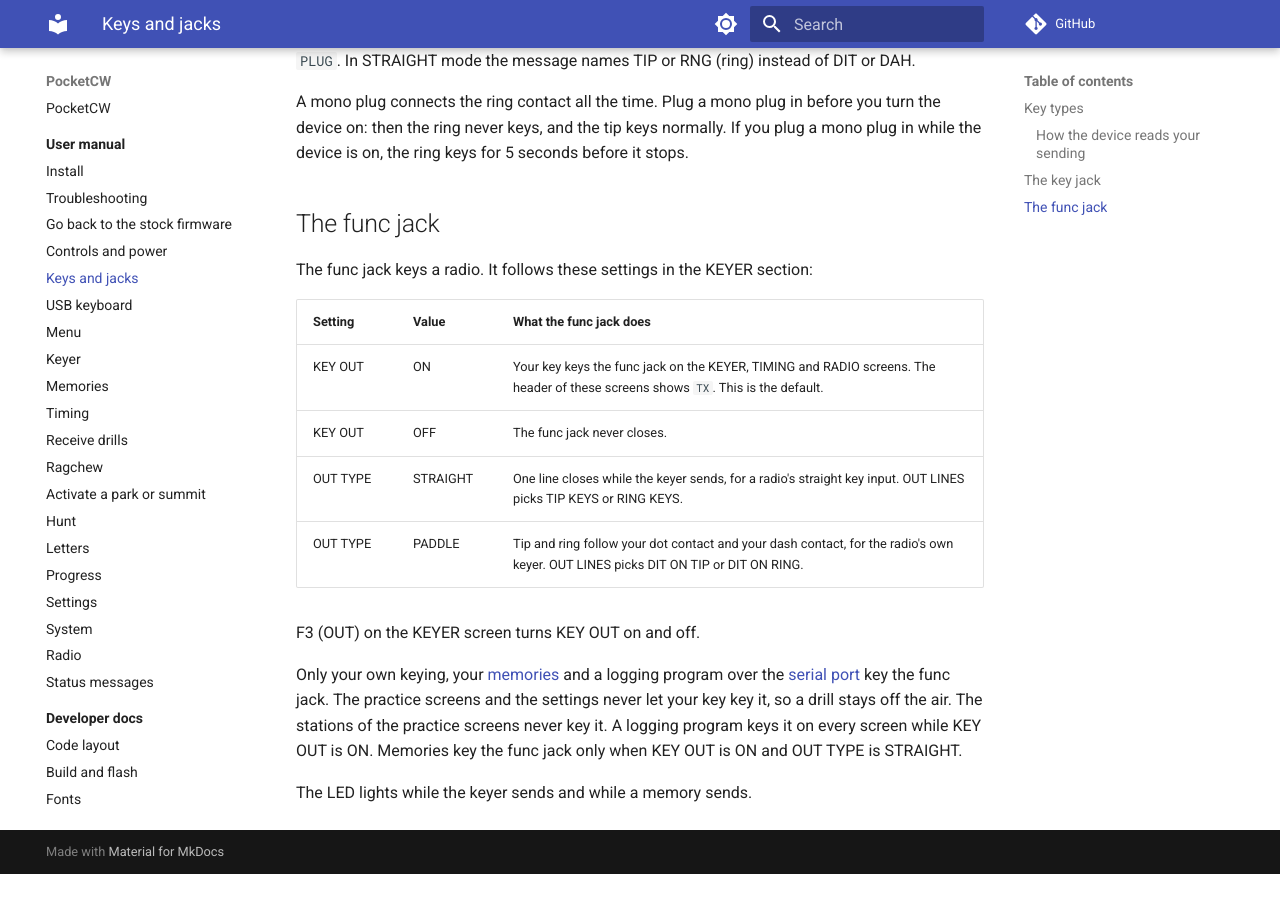
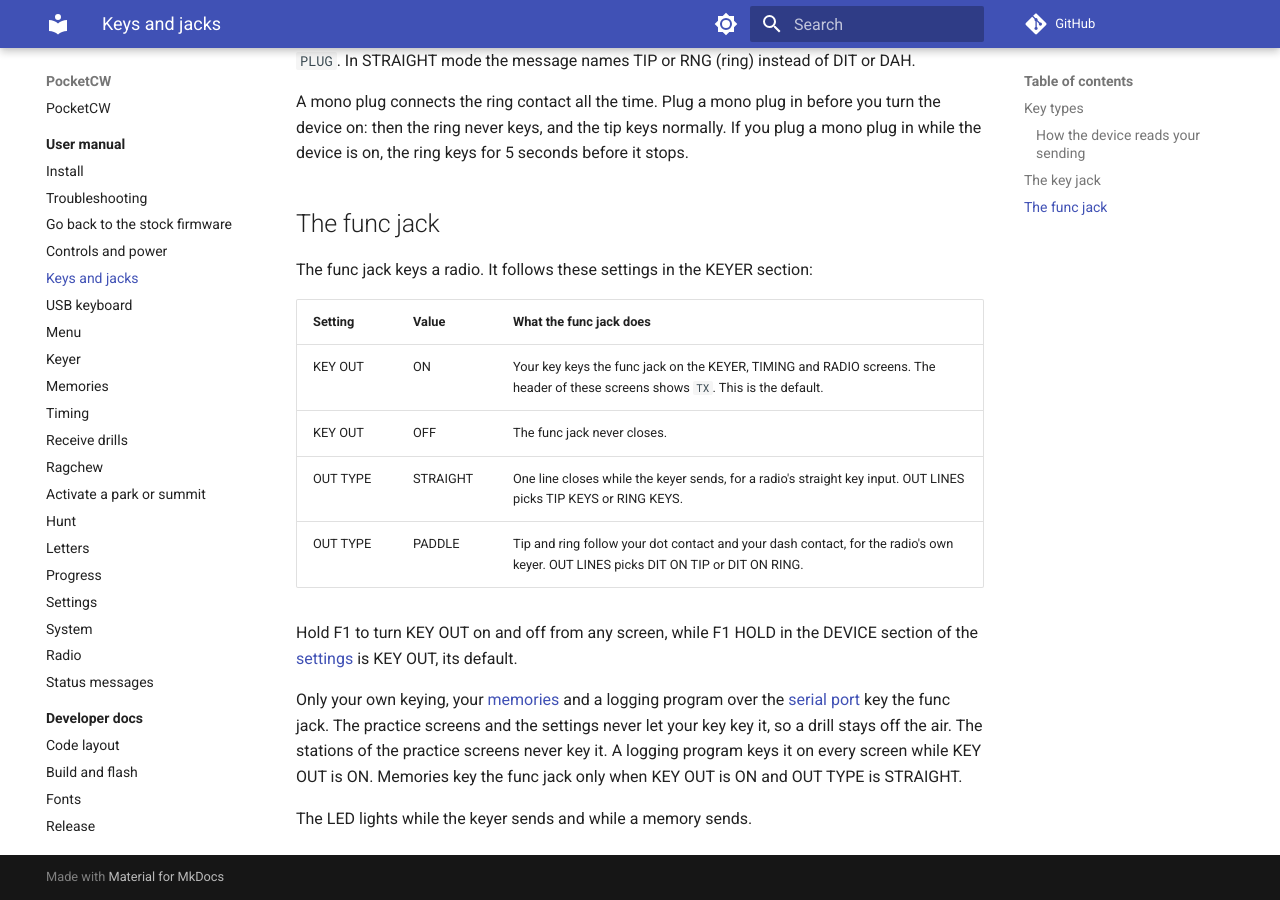
Before and after one commit to kvmet/k5mme_pocketcw, an MkDocs documentation site: the page built from docs/user/keys.md, in a window 1280 px wide and 900 px high, scrolled down 1324 px. Built offline with MkDocs 1.6.1 and Material for MkDocs 9.7.7, drawn with Linux system fonts in a browser that asks for light colours; comment, search, counter and statistics services are not loaded; before the commit the page ends 2198 px from its top, so only the background shows below that.

```diff
--- a/docs/user/keys.md
+++ b/docs/user/keys.md
@@ -47,7 +47,7 @@
 | OUT TYPE | STRAIGHT | One line closes while the keyer sends, for a radio's straight key input. OUT LINES picks TIP KEYS or RING KEYS. |
 | OUT TYPE | PADDLE | Tip and ring follow your dot contact and your dash contact, for the radio's own keyer. OUT LINES picks DIT ON TIP or DIT ON RING. |
 
-F3 (OUT) on the KEYER screen turns KEY OUT on and off.
+Hold F1 to turn KEY OUT on and off from any screen, while F1 HOLD in the DEVICE section of the [settings](settings.md#device) is KEY OUT, its default.
 
 Only your own keying, your [memories](memories.md) and a logging program over the [serial port](usb.md) key the func jack. The practice screens and the settings never let your key key it, so a drill stays off the air. The stations of the practice screens never key it. A logging program keys it on every screen while KEY OUT is ON. Memories key the func jack only when KEY OUT is ON and OUT TYPE is STRAIGHT.
 
```
Also changed, not shown: docs/user/keyer.md (+1 -1 lines), docs/user/timing.md (+1 -1 lines), 1 other file.
